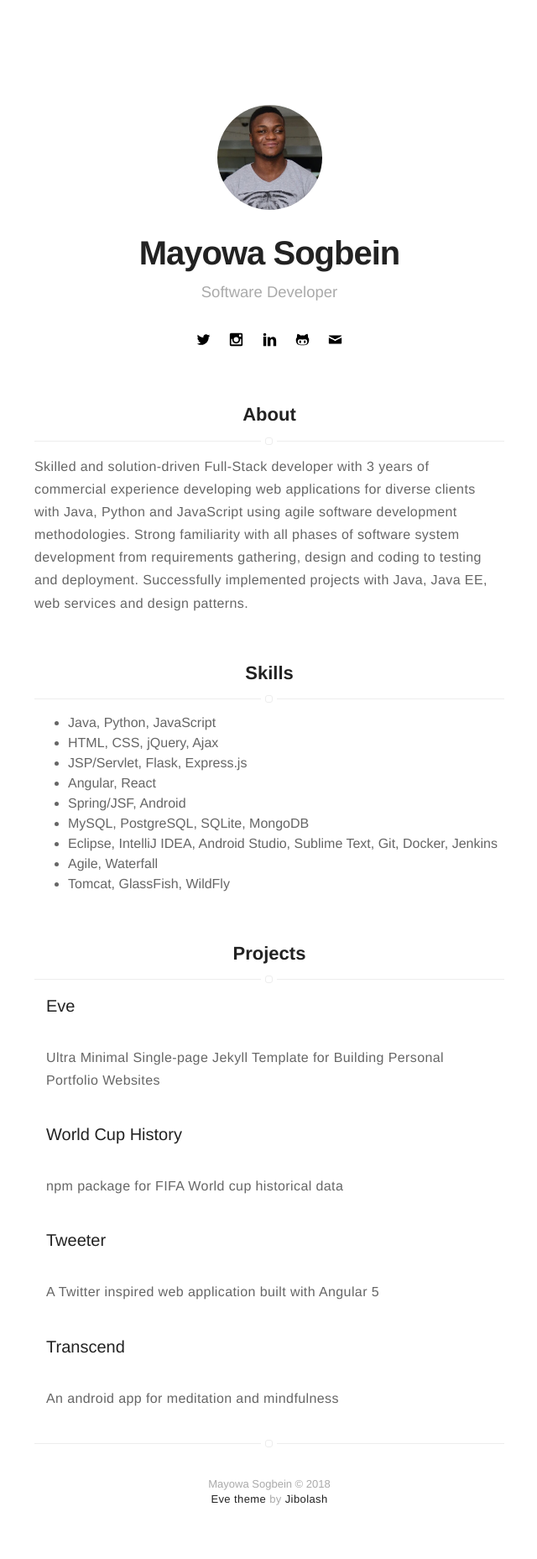
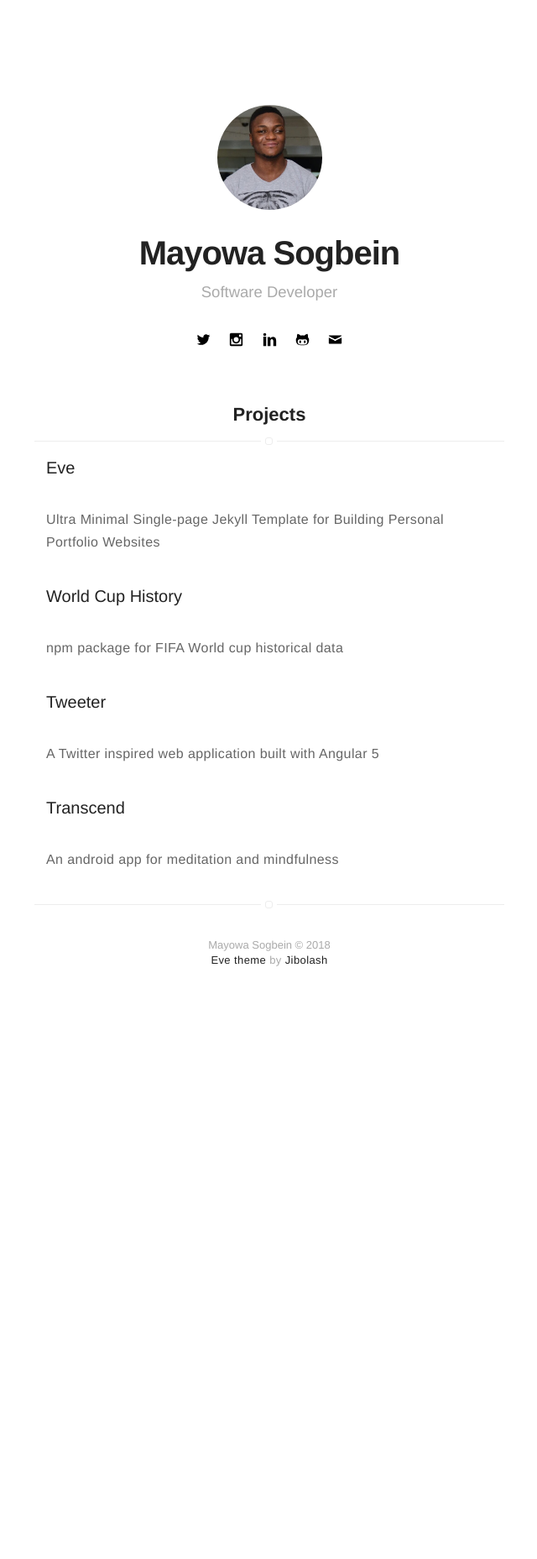
Before and after one commit to jibolash/jibolash.github.io, a Jekyll site: the page built from index.html, in a window 1280 px wide. Shown: the whole page at 84% size, without its empty margins (319-959 px from the left). Built offline with Jekyll 4.4.1, drawn with Linux system fonts in a browser that asks for light colours; after the commit the page ends 1216 px from its top, so only the background shows below that; part of the change alters nothing that is shown.

Commit message:
update config

```diff
--- a/_config.yml
+++ b/_config.yml
@@ -24,8 +24,8 @@ instagram: jibolash
 # youtube: myyoutube
 # spotify: myspotify
 # lastfm: mylastfm
-# stackoverflow: 7044681/mystackoverflow
-# quora: userquora
+# stackoverflow: 3476688/jibola
+# quora: Jibola-Sogbein
 # reddit: username
 # medium: medium
 # vimeo: myvimeo
@@ -37,10 +37,10 @@ instagram: jibolash
 width: normal
 
 # do you need an about section? true or false
-about: true
+about: false
 
 # do you need a skills section? true or false
-skills: true
+skills: false
 
 # add your skills here
 skills-list:
```
